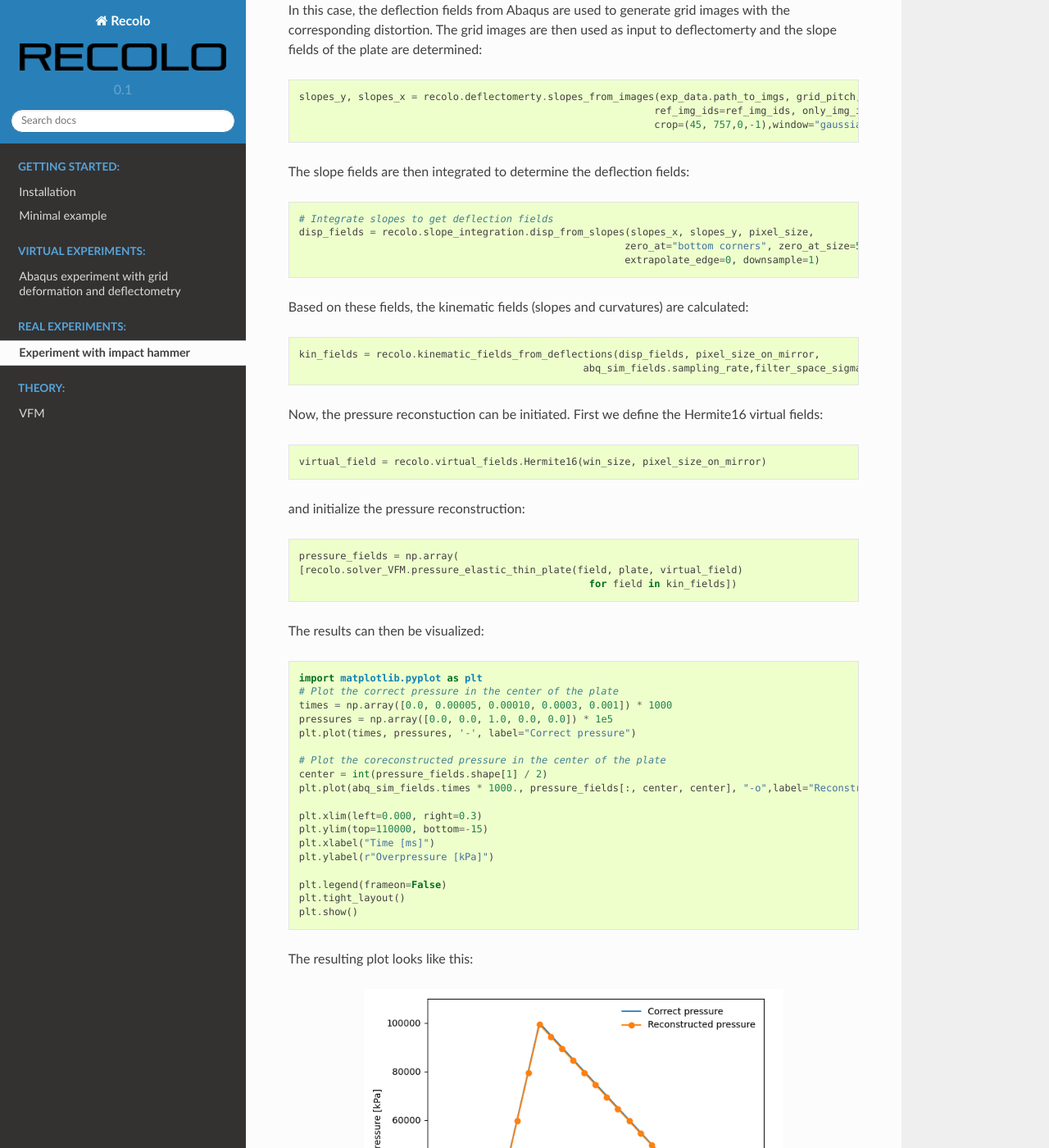
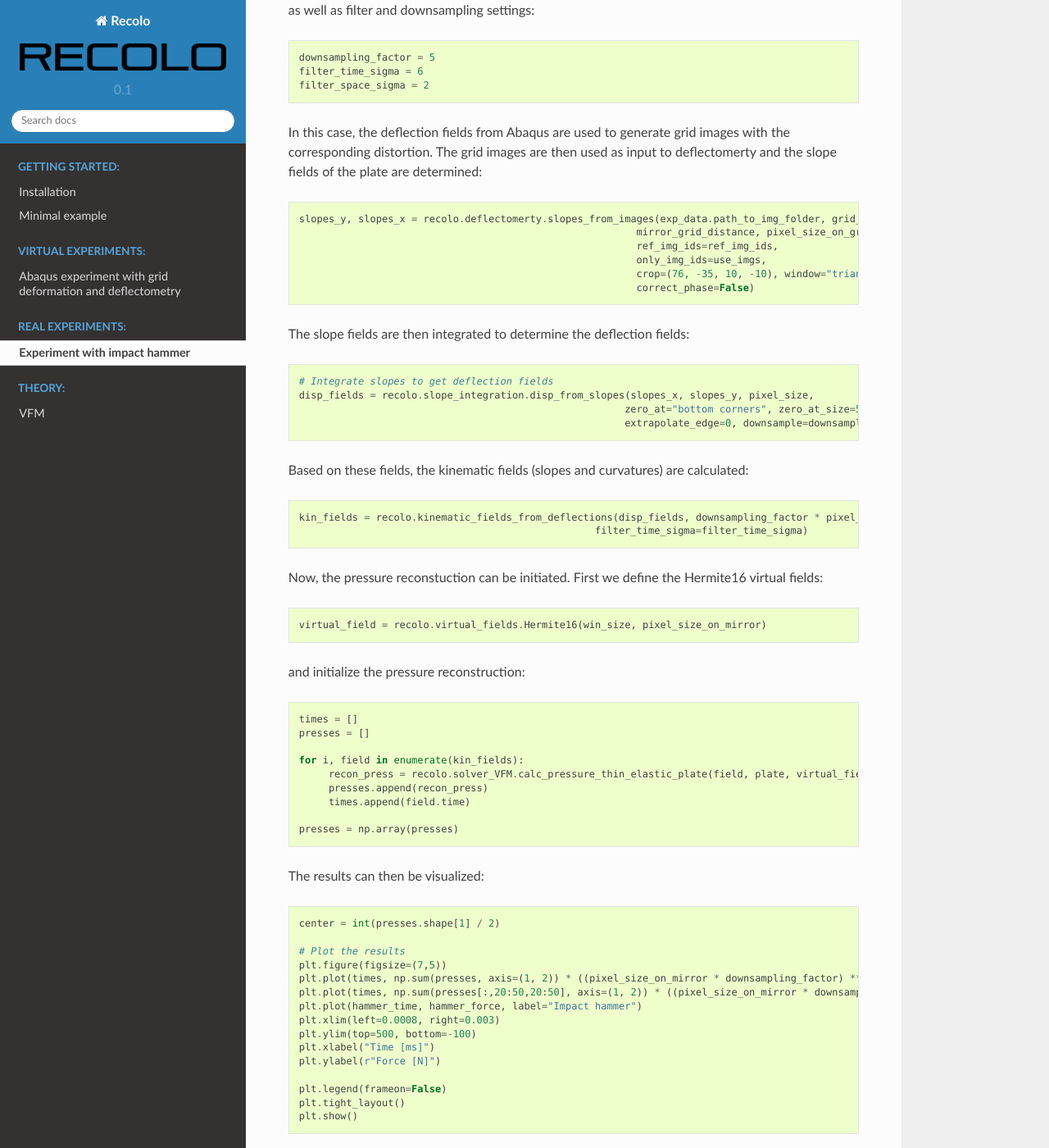
Before and after one commit to PolymerGuy/recolo, a Sphinx documentation site: the page built from docs/impactHammer.rst, in a window 1280 px wide and 1400 px high, scrolled down 1279 px. Shown: the whole window at 82% size. Built offline with Sphinx 7.4.7 and the Read the Docs theme 2.0.0, drawn with Linux system fonts in a browser that asks for light colours; some of the changed text lies outside the part shown.

Commit message:
Added Impact hammer experiments to docs

```diff
--- a/docs/impactHammer.rst
+++ b/docs/impactHammer.rst
@@ -42,24 +42,34 @@
 
      win_size = 30
 
+as well as filter and downsampling settings::
+
+     downsampling_factor = 5
+     filter_time_sigma = 6
+     filter_space_sigma = 2
+
 In this case, the deflection fields from Abaqus are used to generate grid images with the corresponding distortion.
 The grid images are then used as input to deflectomerty and the slope fields of the plate are determined::
 
-    slopes_y, slopes_x = recolo.deflectomerty.slopes_from_images(exp_data.path_to_imgs, grid_pitch, mirror_grid_distance,
-                                                                ref_img_ids=ref_img_ids, only_img_ids=use_imgs,
-                                                                crop=(45, 757,0,-1),window="gaussian",correct_phase=False)
+    slopes_y, slopes_x = recolo.deflectomerty.slopes_from_images(exp_data.path_to_img_folder, grid_pitch,
+                                                             mirror_grid_distance, pixel_size_on_grid_plane,
+                                                             ref_img_ids=ref_img_ids,
+                                                             only_img_ids=use_imgs,
+                                                             crop=(76, -35, 10, -10), window="triangular",
+                                                             correct_phase=False)
 
 The slope fields are then integrated to determine the deflection fields::
 
      # Integrate slopes to get deflection fields
      disp_fields = recolo.slope_integration.disp_from_slopes(slopes_x, slopes_y, pixel_size,
                                                             zero_at="bottom corners", zero_at_size=5,
-                                                            extrapolate_edge=0, downsample=1)
+                                                            extrapolate_edge=0, downsample=downsampling_factor)
 
 Based on these fields, the kinematic fields (slopes and curvatures) are calculated::
 
-     kin_fields = recolo.kinematic_fields_from_deflections(disp_fields, pixel_size_on_mirror,
-                                                     abq_sim_fields.sampling_rate,filter_space_sigma=10)
+     kin_fields = recolo.kinematic_fields_from_deflections(disp_fields, downsampling_factor * pixel_size_on_mirror, sampling_rate,
+                                                       filter_time_sigma=filter_time_sigma)
+
 
 Now, the pressure reconstuction can be initiated. First we define the Hermite16 virtual fields::
 
@@ -67,35 +77,43 @@
 
 and initialize the pressure reconstruction::
 
-     pressure_fields = np.array(
-     [recolo.solver_VFM.pressure_elastic_thin_plate(field, plate, virtual_field)
-                                                      for field in kin_fields])
+     times = []
+     presses = []
 
+     for i, field in enumerate(kin_fields):
+          recon_press = recolo.solver_VFM.calc_pressure_thin_elastic_plate(field, plate, virtual_field)
+          presses.append(recon_press)
+          times.append(field.time)
+
+     presses = np.array(presses)
 
 The results can then be visualized::
 
-     import matplotlib.pyplot as plt
-     # Plot the correct pressure in the center of the plate
-     times = np.array([0.0, 0.00005, 0.00010, 0.0003, 0.001]) * 1000
-     pressures = np.array([0.0, 0.0, 1.0, 0.0, 0.0]) * 1e5
-     plt.plot(times, pressures, '-', label="Correct pressure")
+     center = int(presses.shape[1] / 2)
 
-     # Plot the coreconstructed pressure in the center of the plate
-     center = int(pressure_fields.shape[1] / 2)
-     plt.plot(abq_sim_fields.times * 1000., pressure_fields[:, center, center], "-o",label="Reconstructed pressure")
-
-     plt.xlim(left=0.000, right=0.3)
-     plt.ylim(top=110000, bottom=-15)
+     # Plot the results
+     plt.figure(figsize=(7,5))
+     plt.plot(times, np.sum(presses, axis=(1, 2)) * ((pixel_size_on_mirror * downsampling_factor) ** 2.), label="VFM force from whole plate")
+     plt.plot(times, np.sum(presses[:,20:50,20:50], axis=(1, 2)) * ((pixel_size_on_mirror * downsampling_factor) ** 2.), label="VFM force from subsection of plate")
+     plt.plot(hammer_time, hammer_force, label="Impact hammer")
+     plt.xlim(left=0.0008, right=0.003)
+     plt.ylim(top=500, bottom=-100)
      plt.xlabel("Time [ms]")
-     plt.ylabel(r"Overpressure [kPa]")
+     plt.ylabel(r"Force [N]")
 
      plt.legend(frameon=False)
      plt.tight_layout()
      plt.show()
 
+
 The resulting plot looks like this:
 
-.. image:: ./figures/minimalExamplePressure.png
+.. image:: ./figures/hammer_force.png
    :scale: 80 %
    :alt: The results
    :align: center
+
+A few things should be noted:
+     * The force level is highly sensitive to the area over which the pressure is integrated.
+     * The deviations are believed to be caused by interaction between deflection at the position of the hammer and the boundary conditions.
+     * Filtering does have an influence on the force amplitude, but relatively large filter kernels can be used without decreasing the force level.
```
Also changed, not shown: other parts of docs/impactHammer.rst (+4 -4 lines), docs/figures/hammer_force.png (added).
